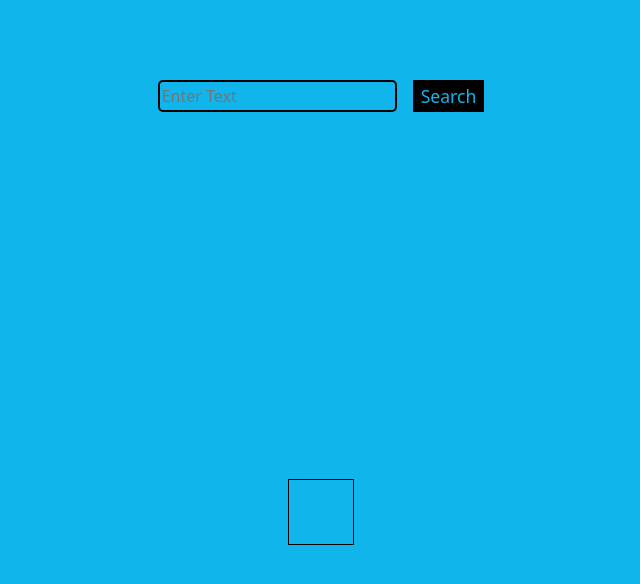
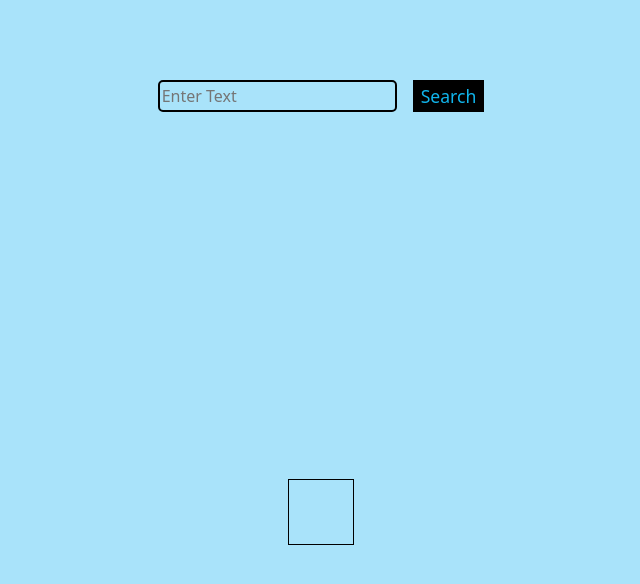
Before and after one commit to FatihhanDemirci/Weather-App, a plain HTML site: page Weather App/index.html in a window 1280 px wide. Shown: the whole page, without its empty margins (319-959 px from the left). Drawn offline with nearby package versions, Linux system fonts and the light colour scheme.

Commit message:
style.css

```diff
--- a/Weather App/style.css
+++ b/Weather App/style.css
@@ -1,5 +1,5 @@
 body {
-  background-color: rgb(16, 181, 236) !important;
+  background-color: rgb(169, 227, 250) !important;
 }
 .input {
   border-radius: 5px;
```
